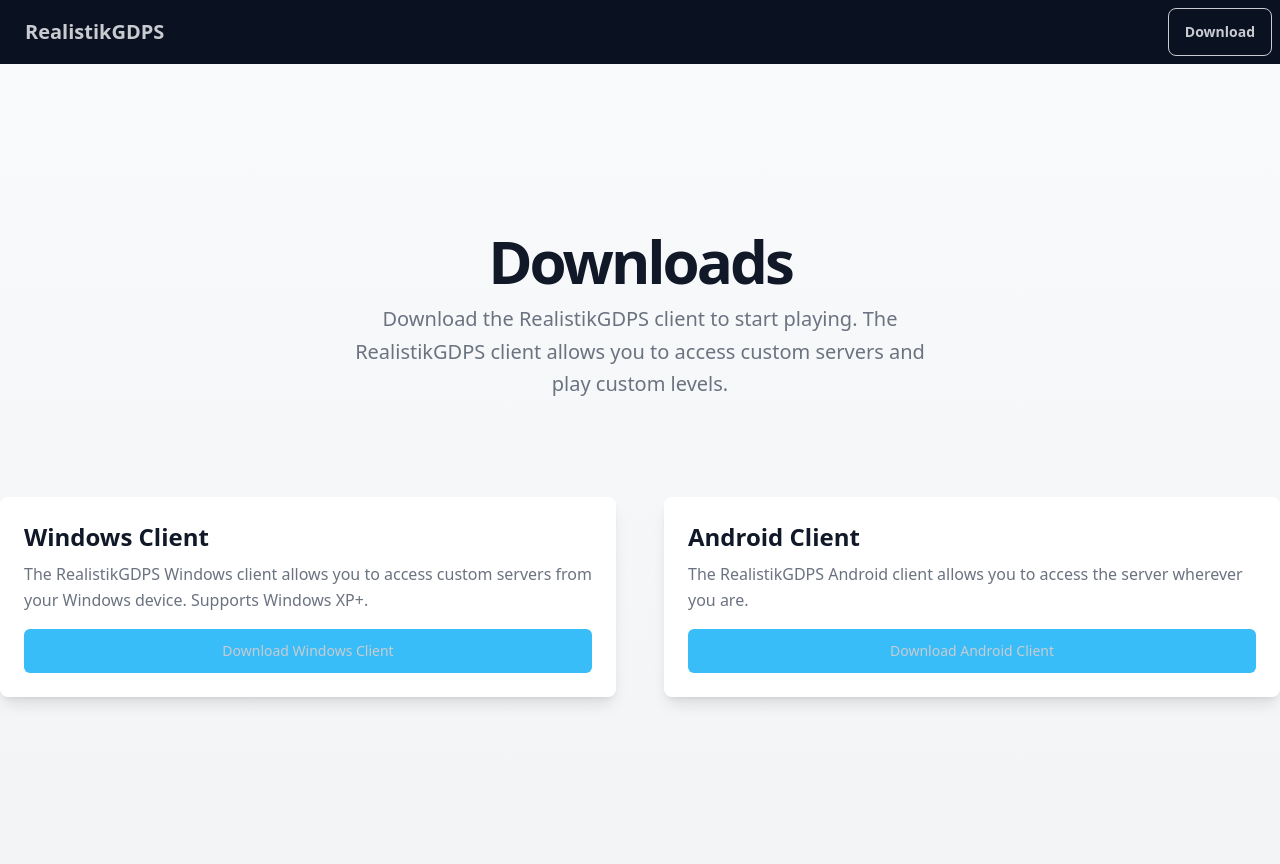
After one commit to RealistikGDPS/migration-frontend, a Python web app: template templates/downloads.html in a window 1280 px wide. The commit adds this page. Run offline with Jinja, Linux system fonts and the light colour scheme; the template is opened without the code that fills it, so the values that code supplies are empty; some libraries are stand-ins or nearby versions.

Commit message:
add: downloads page

```diff
--- a/migration_frontend/config.py
+++ b/migration_frontend/config.py
@@ -11,3 +11,9 @@ MYSQL_PORT = os.environ["MYSQL_PORT"]
 MYSQL_USER = os.environ["MYSQL_USER"]
 MYSQL_PASSWORD = os.environ["MYSQL_PASSWORD"]
 MYSQL_DATABASE = os.environ["MYSQL_DATABASE"]
+MYSQL_ENABLED = os.environ["MYSQL_ENABLED"] == "1"
+
+# Maybe these should be db?
+DISCORD_URL = os.environ["DISCORD_URL"]
+DOWNLOAD_PC = os.environ["DOWNLOAD_PC"]
+DOWNLOAD_ANDROID = os.environ["DOWNLOAD_ANDROID"]
--- a/templates/base.html
+++ b/templates/base.html
@@ -4,6 +4,7 @@
     <meta charset="UTF-8">
     <meta name="viewport" content="width=device-width, initial-scale=1.0">
     <title>RealistikGDPS :: {{ title }}</title>
+    <link rel="icon" type="image/x-icon" href="/static/images/favicon.ico" />
 
     {% block head %}{% endblock %}
 
@@ -14,7 +15,12 @@
 </head>
 <body>
     <div class="navbar bg-base-300">
-        <a class="btn btn-ghost text-xl" href="/">RealistikGDPS</a>
+        <div class="navbar-start">
+            <a class="btn btn-ghost text-xl" href="/">RealistikGDPS</a>
+        </div>
+        <div class="navbar-end">
+            <a class="btn btn-outline" href="/download">Download</a>
+        </div>
     </div>
     {% block body %}{% endblock %}
     <div class="bg-gradient-to-b from-gray-50 to-gray-100 dark:from-gray-900 dark:to-gray-950">
--- /dev/null
+++ b/templates/downloads.html
@@ -0,0 +1,44 @@
+{% extends "base.html" %}
+{% block container %}
+
+<div class="flex flex-col items-center justify-center min-h-screen">
+    <header class="container py-12 text-center">
+      <div class="space-y-3">
+        <h1 class="text-4xl font-bold tracking-tighter sm:text-5xl md:text-6xl text-gray-900 dark:text-gray-50">
+          Downloads
+        </h1>
+        <p class="mx-auto max-w-[600px] text-gray-500 md:text-xl/relaxed lg:text-base/relaxed xl:text-xl/relaxed dark:text-gray-400">
+          Download the RealistikGDPS client to start playing. The RealistikGDPS client allows you to access custom
+          servers and play custom levels.
+        </p>
+      </div>
+    </header>
+    <section class="container py-12">
+      <div class="grid items-start gap-6 lg:grid-cols-2 lg:items-center lg:gap-12">
+        <div class="flex flex-col justify-center space-y-4 bg-white dark:bg-gray-950 p-6 rounded-lg shadow-lg">
+          <div class="space-y-2">
+            <h2 class="text-2xl font-bold text-gray-900 dark:text-gray-50">Windows Client</h2>
+            <p class="max-w-prose text-gray-500 md:text-base/relaxed lg:text-xl/relaxed xl:text-base/relaxed dark:text-gray-400">
+              The RealistikGDPS Windows client allows you to access custom servers from your Windows device.
+              Supports Windows XP+.
+            </p>
+          </div>
+          <a href="{{ config.DOWNLOAD_PC }}" class="inline-flex items-center justify-center whitespace-nowrap text-sm font-medium ring-offset-background transition-colors focus-visible:outline-none focus-visible:ring-2 focus-visible:ring-ring focus-visible:ring-offset-2 disabled:pointer-events-none disabled:opacity-50 bg-primary text-primary-foreground hover:bg-primary/90 h-11 rounded-md px-8">
+            Download Windows Client
+          </a>
+        </div>
+        <div class="flex flex-col justify-center space-y-4 bg-white dark:bg-gray-950 p-6 rounded-lg shadow-lg">
+          <div class="space-y-2">
+            <h2 class="text-2xl font-bold text-gray-900 dark:text-gray-50">Android Client</h2>
+            <p class="max-w-prose text-gray-500 md:text-base/relaxed lg:text-xl/relaxed xl:text-base/relaxed dark:text-gray-400">
+              The RealistikGDPS Android client allows you to access the server wherever you are.
+            </p>
+          </div>
+          <a href="{{ config.DOWNLOAD_ANDROID }}" class="inline-flex items-center justify-center whitespace-nowrap text-sm font-medium ring-offset-background transition-colors focus-visible:outline-none focus-visible:ring-2 focus-visible:ring-ring focus-visible:ring-offset-2 disabled:pointer-events-none disabled:opacity-50 bg-primary text-primary-foreground hover:bg-primary/90 h-11 rounded-md px-8">
+            Download Android Client
+          </a>
+        </div>
+      </div>
+    </section>
+  </div>
+{% endblock %}
--- a/templates/home.html
+++ b/templates/home.html
@@ -62,13 +62,13 @@
         </div>
         <div class="bg-white dark:bg-gray-800 rounded-lg overflow-hidden shadow-lg">
             <div class="p-4">
-                <h3 class="text-lg font-semibold">Download</h3>
+                <a class="text-lg font-semibold" href="/download">Download</a>
                 <p class="text-sm text-gray-500">See a list of all available RealistikGDPS clients.</p>
             </div>
         </div>
         <div class="bg-white dark:bg-gray-800 rounded-lg overflow-hidden shadow-lg">
             <div class="p-4">
-                <h3 class="text-lg font-semibold">Contact Us</h3>
+                <a class="text-lg font-semibold" href="{{ config.DISCORD_URL }}">Contact Us</a>
                 <p class="text-sm text-gray-500">Join our Discord server to keep up-to-date with our progress!</p>
             </div>
         </div>
```
Also changed, not shown: migration_frontend/main.py (+24 -15 lines), static/images/favicon.ico (added), 1 other file.
